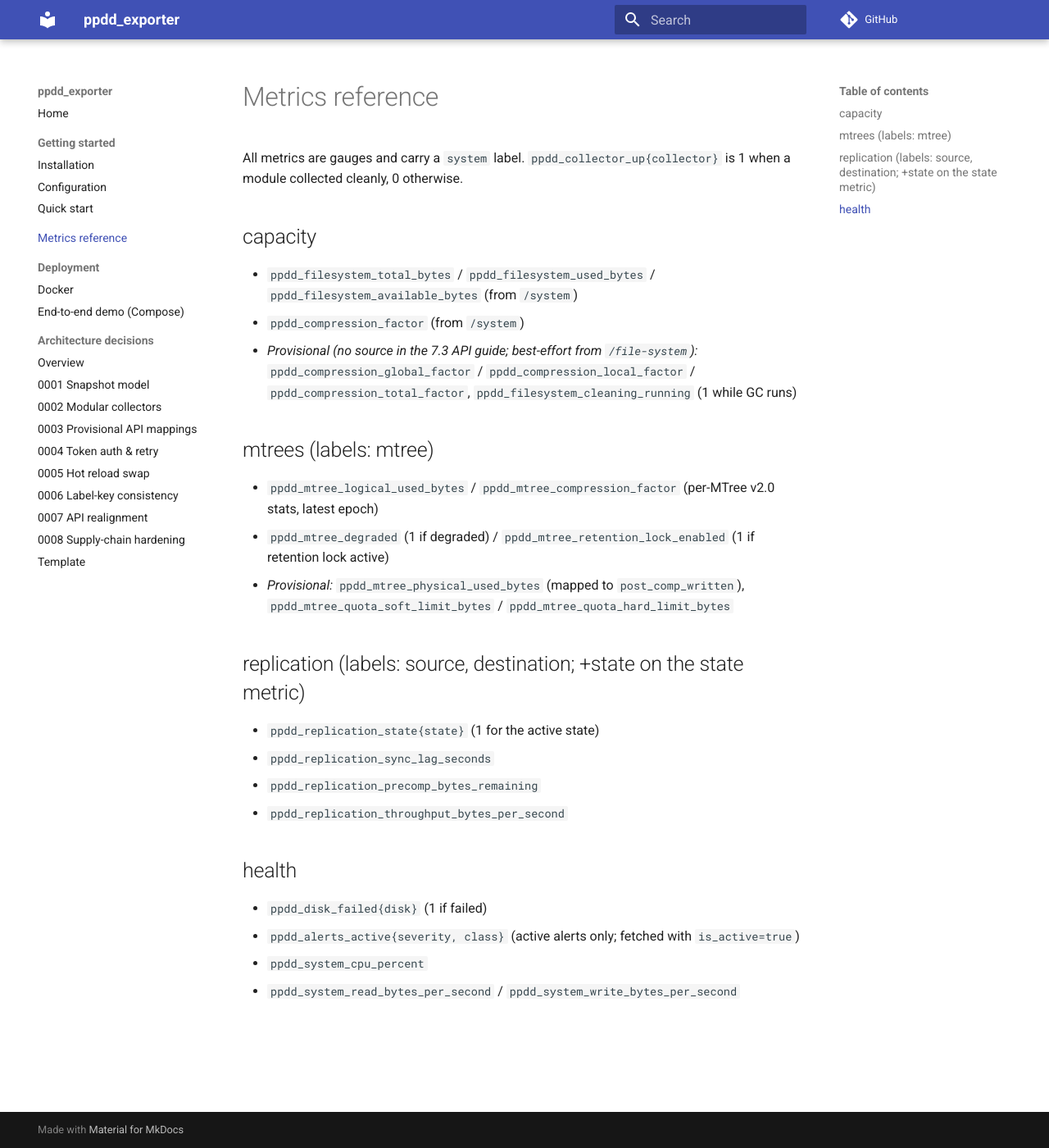
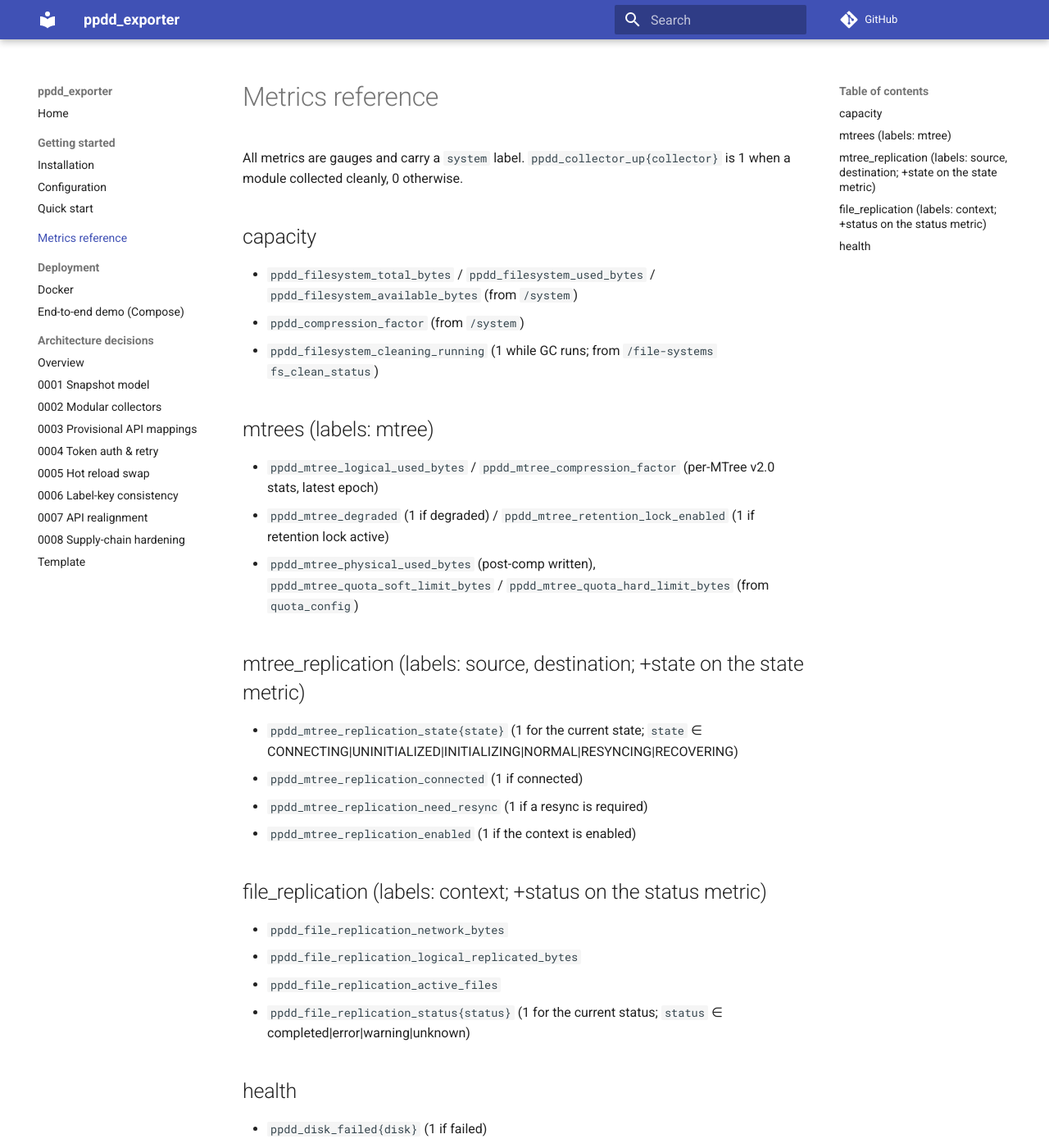
Before and after one commit to fjacquet/ppdd_exporter, an MkDocs documentation site: the page built from docs/metrics.md, in a window 1280 px wide and 1400 px high. Shown: the whole window at 82% size. Built offline with MkDocs 1.6.1 and Material for MkDocs 9.7.7, drawn with Linux system fonts in a browser that asks for light colours; comment, search, counter and statistics services are not loaded; some of the changed text lies outside the part shown.

Commit message:
docs: document 8.7.0 metric corrections; drop PROVISIONAL wording
Co-Authored-By: Claude Opus 4.8 (1M context) <noreply@anthropic.com>

```diff
--- a/docs/metrics.md
+++ b/docs/metrics.md
@@ -6,24 +6,27 @@ when a module collected cleanly, 0 otherwise.
 ## capacity
 - `ppdd_filesystem_total_bytes` / `ppdd_filesystem_used_bytes` / `ppdd_filesystem_available_bytes` (from `/system`)
 - `ppdd_compression_factor` (from `/system`)
-- _Provisional (no source in the 7.3 API guide; best-effort from `/file-system`):_
-  `ppdd_compression_global_factor` / `ppdd_compression_local_factor` / `ppdd_compression_total_factor`,
-  `ppdd_filesystem_cleaning_running` (1 while GC runs)
+- `ppdd_filesystem_cleaning_running` (1 while GC runs; from `/file-systems` `fs_clean_status`)
 
 ## mtrees (labels: mtree)
 - `ppdd_mtree_logical_used_bytes` / `ppdd_mtree_compression_factor` (per-MTree v2.0 stats, latest epoch)
 - `ppdd_mtree_degraded` (1 if degraded) / `ppdd_mtree_retention_lock_enabled` (1 if retention lock active)
-- _Provisional:_ `ppdd_mtree_physical_used_bytes` (mapped to `post_comp_written`),
-  `ppdd_mtree_quota_soft_limit_bytes` / `ppdd_mtree_quota_hard_limit_bytes`
+- `ppdd_mtree_physical_used_bytes` (post-comp written), `ppdd_mtree_quota_soft_limit_bytes` / `ppdd_mtree_quota_hard_limit_bytes` (from `quota_config`)
 
-## replication (labels: source, destination; +state on the state metric)
-- `ppdd_replication_state{state}` (1 for the active state)
-- `ppdd_replication_sync_lag_seconds`
-- `ppdd_replication_precomp_bytes_remaining`
-- `ppdd_replication_throughput_bytes_per_second`
+## mtree_replication (labels: source, destination; +state on the state metric)
+- `ppdd_mtree_replication_state{state}` (1 for the current state; `state` ∈ CONNECTING|UNINITIALIZED|INITIALIZING|NORMAL|RESYNCING|RECOVERING)
+- `ppdd_mtree_replication_connected` (1 if connected)
+- `ppdd_mtree_replication_need_resync` (1 if a resync is required)
+- `ppdd_mtree_replication_enabled` (1 if the context is enabled)
+
+## file_replication (labels: context; +status on the status metric)
+- `ppdd_file_replication_network_bytes`
+- `ppdd_file_replication_logical_replicated_bytes`
+- `ppdd_file_replication_active_files`
+- `ppdd_file_replication_status{status}` (1 for the current status; `status` ∈ completed|error|warning|unknown)
 
 ## health
 - `ppdd_disk_failed{disk}` (1 if failed)
-- `ppdd_alerts_active{severity, class}` (active alerts only; fetched with `is_active=true`)
+- `ppdd_alerts_active{severity, class}` (active alerts only, `is_active=true`; `severity` is the DD enum casing, e.g. `CRITICAL`)
 - `ppdd_system_cpu_percent`
 - `ppdd_system_read_bytes_per_second` / `ppdd_system_write_bytes_per_second`
```
Also changed, not shown: CHANGELOG.md (+12 -0 lines), 4 other files.
